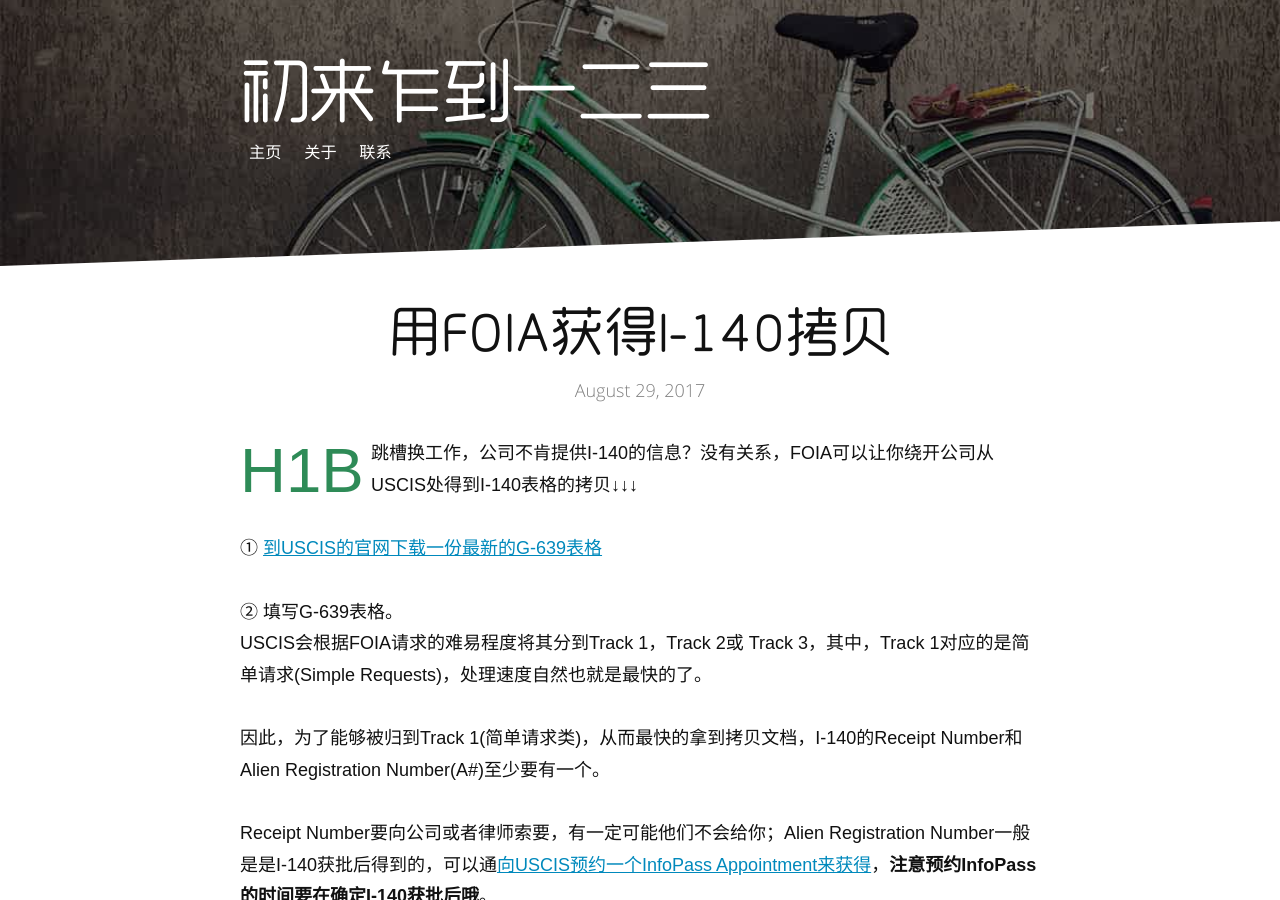
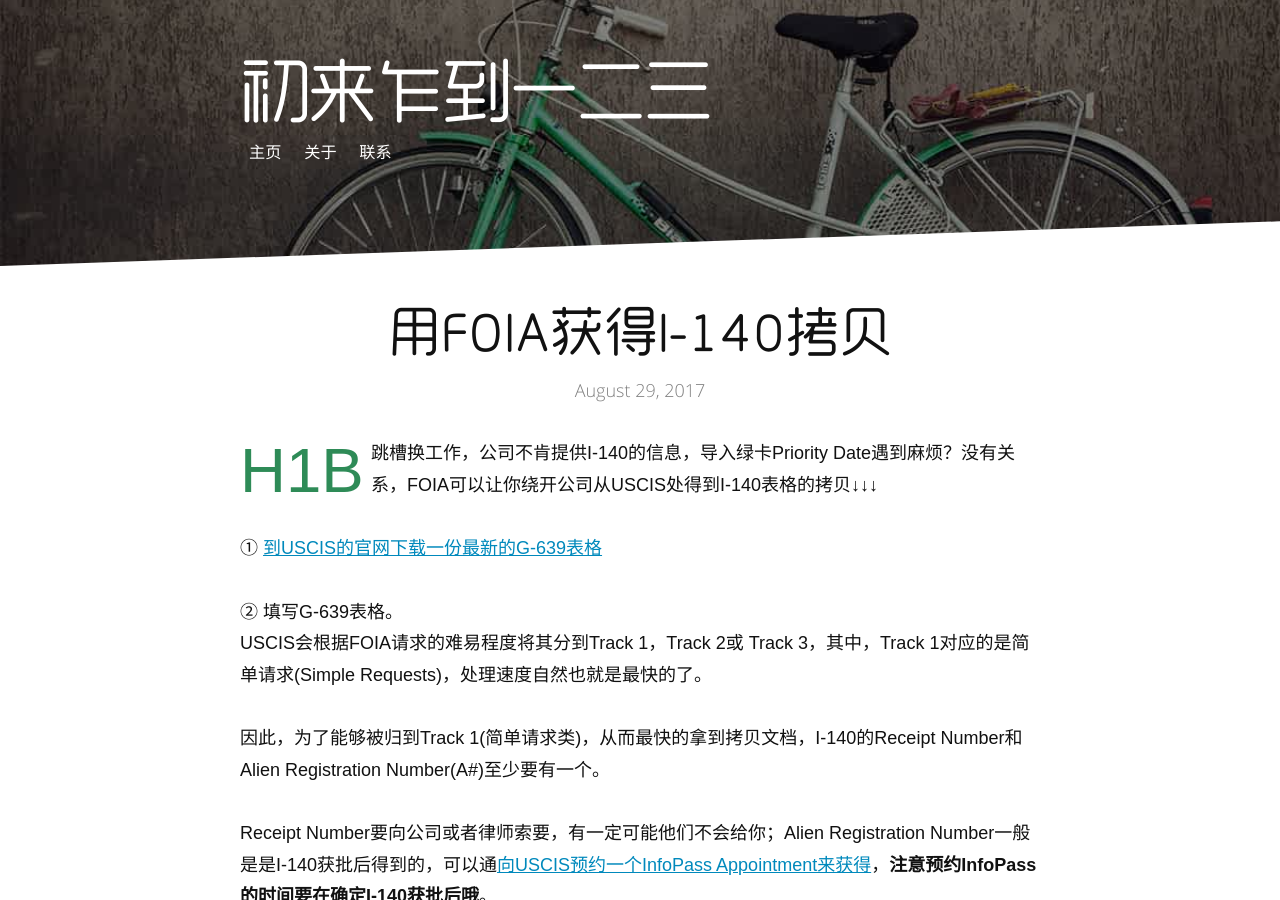
Before and after one commit to wolfwifee/wolfwifee.github.com, a Jekyll site: the page built from _posts/2017-08-28-foia-i140.md, in a window 1280 px wide and 900 px high. Built offline with Jekyll 4.4.1, drawn with Linux system fonts in a browser that asks for light colours; comment, search, counter and statistics services are not loaded.

Commit message:
Update 2017-08-28-foia-i140.md

```diff
--- a/_posts/2017-08-28-foia-i140.md
+++ b/_posts/2017-08-28-foia-i140.md
@@ -8,7 +8,7 @@
 datePublished: 2017-08-29
 date: 2017-08-29
 ---
-<span class="dropcap">H1B</span>跳槽换工作，公司不肯提供I-140的信息？没有关系，FOIA可以让你绕开公司从USCIS处得到I-140表格的拷贝↓↓↓
+<span class="dropcap">H1B</span>跳槽换工作，公司不肯提供I-140的信息，导入绿卡Priority Date遇到麻烦？没有关系，FOIA可以让你绕开公司从USCIS处得到I-140表格的拷贝↓↓↓
 
 ① [到USCIS的官网下载一份最新的G-639表格](https://www.uscis.gov/sites/default/files/files/form/g-639.pdf){:target="_blank" style="color:#0089BC"}
 
```
